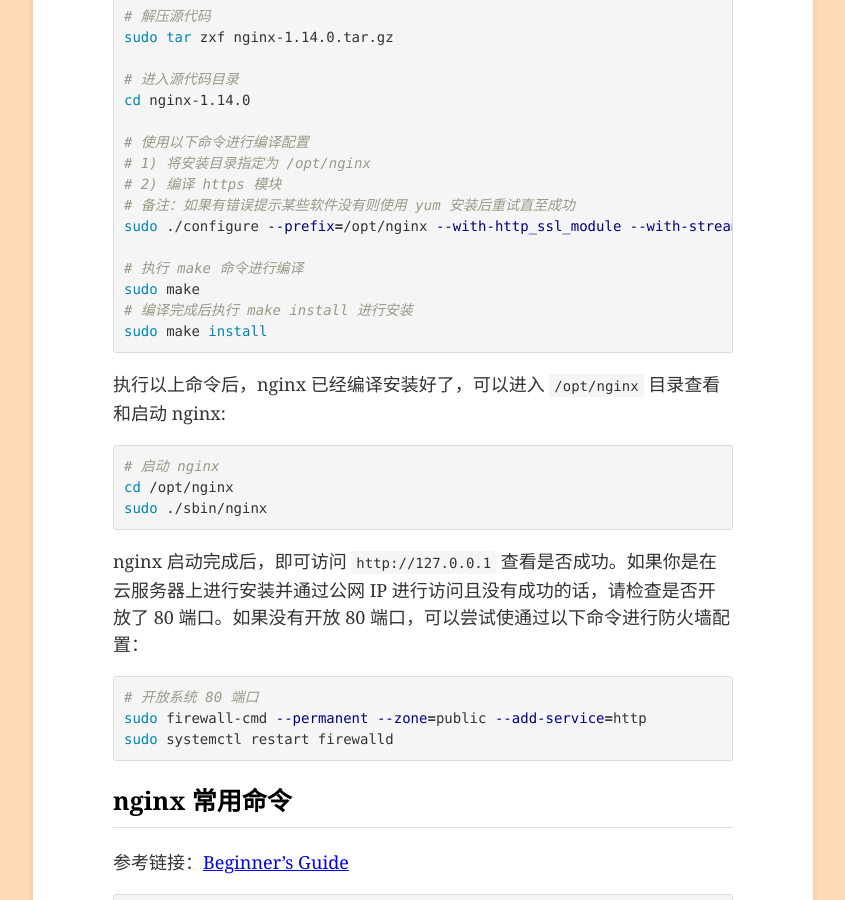
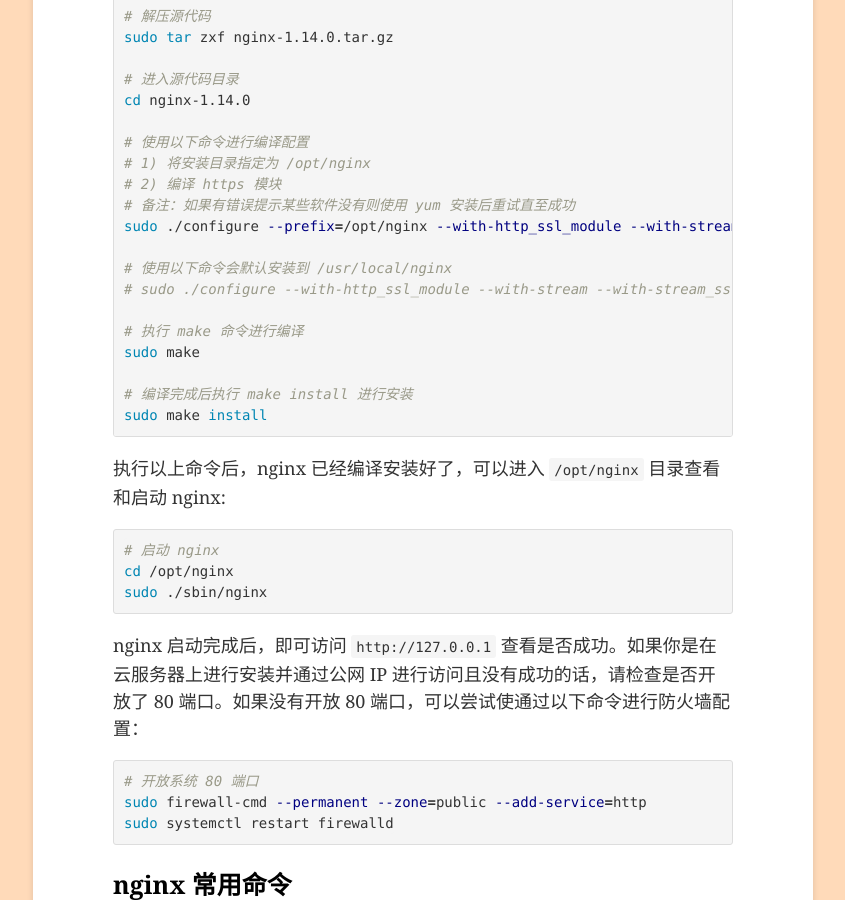
Before and after one commit to john-yuan/blog, a Jekyll site: the page built from _posts/2018-07-30-how-to-install-nginx-from-source-code-on-centos.md, in a window 1280 px wide and 900 px high, scrolled down 823 px. Shown: the whole window, without its empty margins (217-1062 px from the left). Built offline with Jekyll 4.4.1, drawn with Linux system fonts in a browser that asks for light colours.

Commit message:
chore: update comments

````diff
--- a/_posts/2018-07-30-how-to-install-nginx-from-source-code-on-centos.md
+++ b/_posts/2018-07-30-how-to-install-nginx-from-source-code-on-centos.md
@@ -38,8 +38,12 @@
 # 备注：如果有错误提示某些软件没有则使用 yum 安装后重试直至成功
 sudo ./configure --prefix=/opt/nginx --with-http_ssl_module --with-stream --with-stream_ssl_module
 
+# 使用以下命令会默认安装到 /usr/local/nginx
+# sudo ./configure --with-http_ssl_module --with-stream --with-stream_ssl_module
+
 # 执行 make 命令进行编译
 sudo make
+
 # 编译完成后执行 make install 进行安装
 sudo make install
 ```
````
